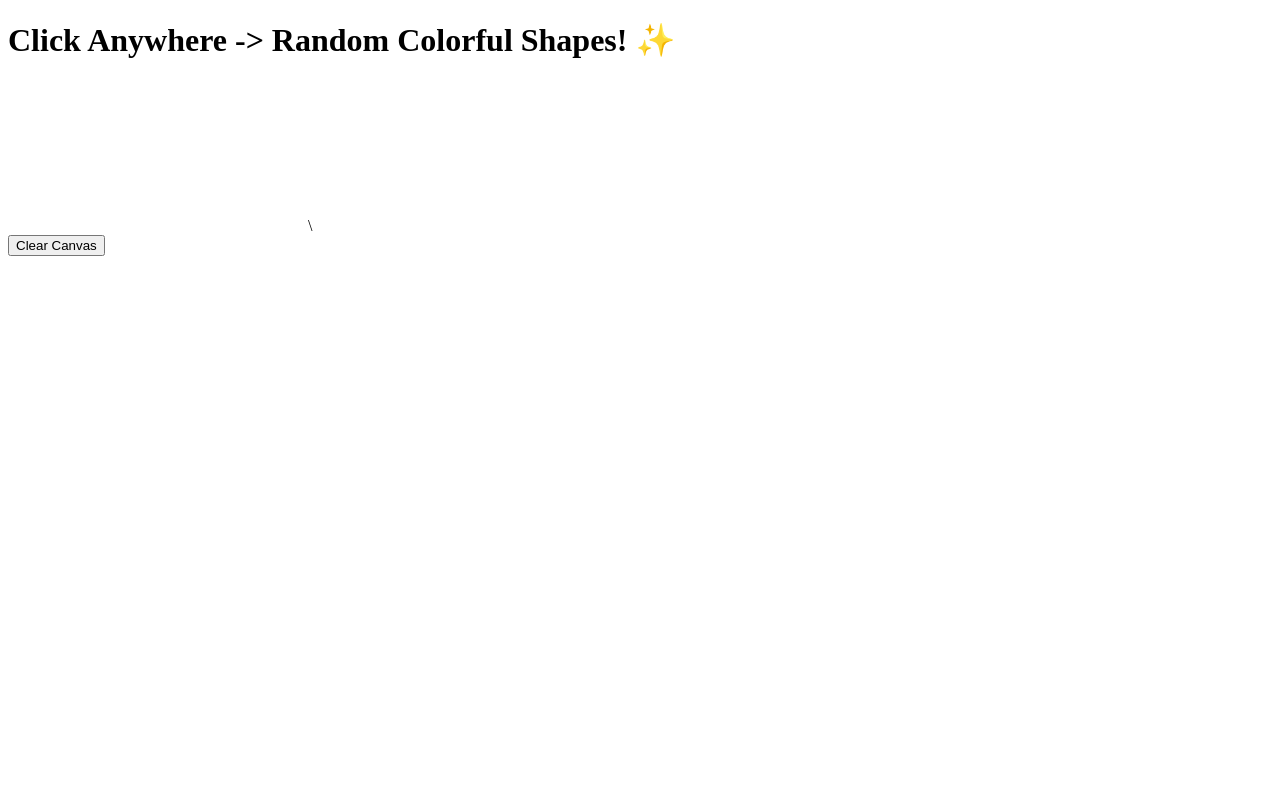
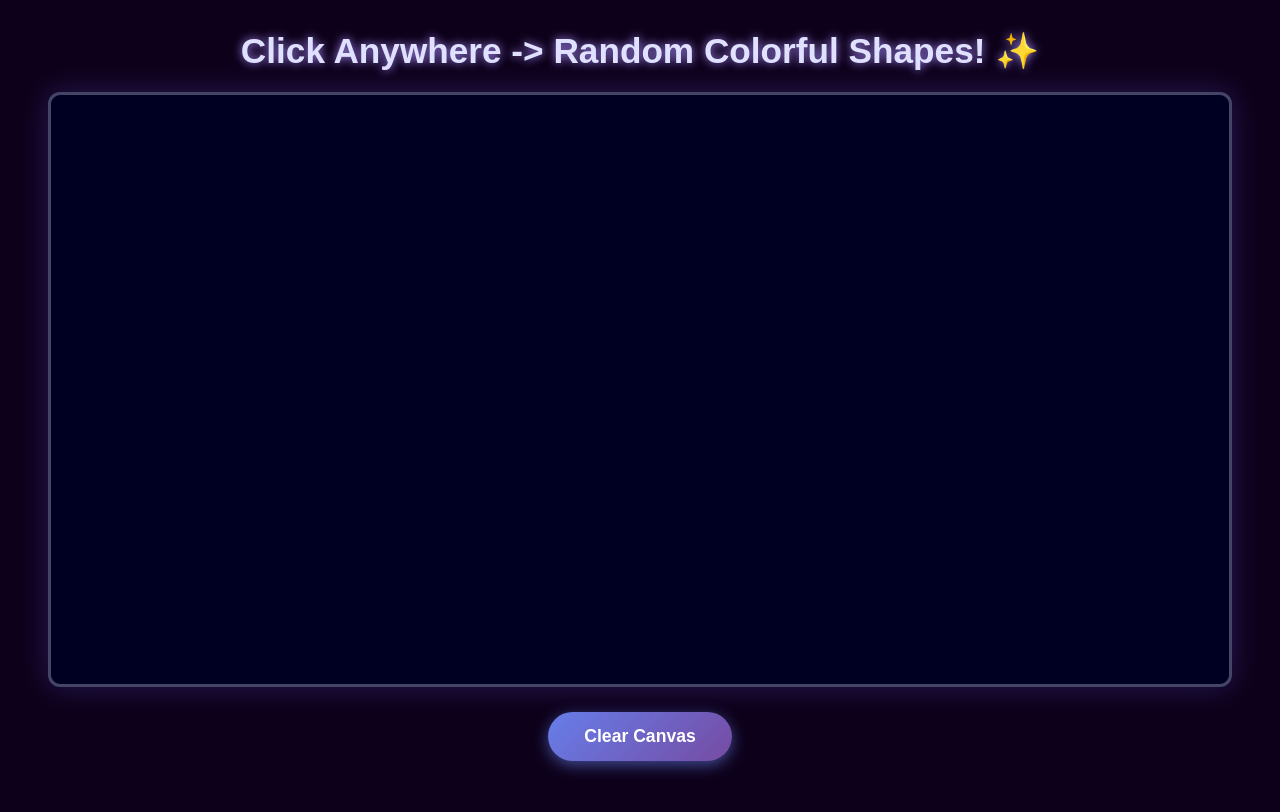
Before and after one commit to Kabir21Hossain/Interactive_colorful_shape_drawer, a plain HTML site: page index.html in a window 1280 px wide. Drawn offline with Linux system fonts and the light colour scheme.

Commit message:
styles.css is done

```diff
--- a/index.html
+++ b/index.html
@@ -9,7 +9,7 @@
 <body>
     <h1>Click Anywhere -> Random Colorful Shapes! ✨</h1>
 
-    <canvas id="myCanvas"></canvas>\
+    <canvas id="myCanvas"></canvas>
 
     <div class="controls">
         <button id="clearBtn">Clear Canvas</button>
--- a/styles.css
+++ b/styles.css
@@ -0,0 +1,72 @@
+body{
+    margin:0;
+    padding:20px;
+    font-family:Arial, Helvetica, sans-serif;
+    background-color:#0d001a;
+    color:#e0e0ff;
+    display:flex;
+    flex-direction:column;
+    align-items:center;
+    min-height:100vh;
+}
+
+h1{
+    margin:10px 0 20px;
+    font-size:2.2rem;
+    text-shadow:0 0 10px #a78bfa;
+
+}
+
+canvas{
+    border:3px solid #444466;
+    background:#000022;
+    cursor:crosshair;
+    border-radius:12px;
+    box-shadow:0 0 30px rgba(120,100,255,0.25);
+    width:95%;
+    height:60%;
+    max-height: 600px;
+
+}
+
+.controls{
+    margin:25px 0;
+    display:flex;
+    justify-content: center;
+    flex-wrap:wrap;
+    gap:20px;
+}
+
+.controls button{
+    padding:14px 36px;
+    font-size:1.1rem;
+    font-weight:bold;
+    border:none;
+    border-radius:50px;
+    background:linear-gradient(135deg,#ff3366,#ff6b9d);
+    color:#fff;
+    cursor:pointer;
+    box-shadow:0 4px 15px rgba(255,51,102,0.6);
+    transition:all 0.3s ease;
+}
+
+/*
+button:hover{
+    transform:translateY(-3px);
+    box-shadow:0 8px 25px rgba(255,51,102,0.6);
+} */
+
+button:active{
+    transform:translateY(1px);
+
+}
+
+#clearBtn{
+    background:linear-gradient(135deg,#667eea,#764ba2);
+    box-shadow:0 4px 15px rgba(102,126,234,0.6);
+}
+
+#clearBtn:hover{
+    transform:translateY(-3px);
+    box-shadow:0 8px 25px rgba(102,126,234,0.6);
+}
```
